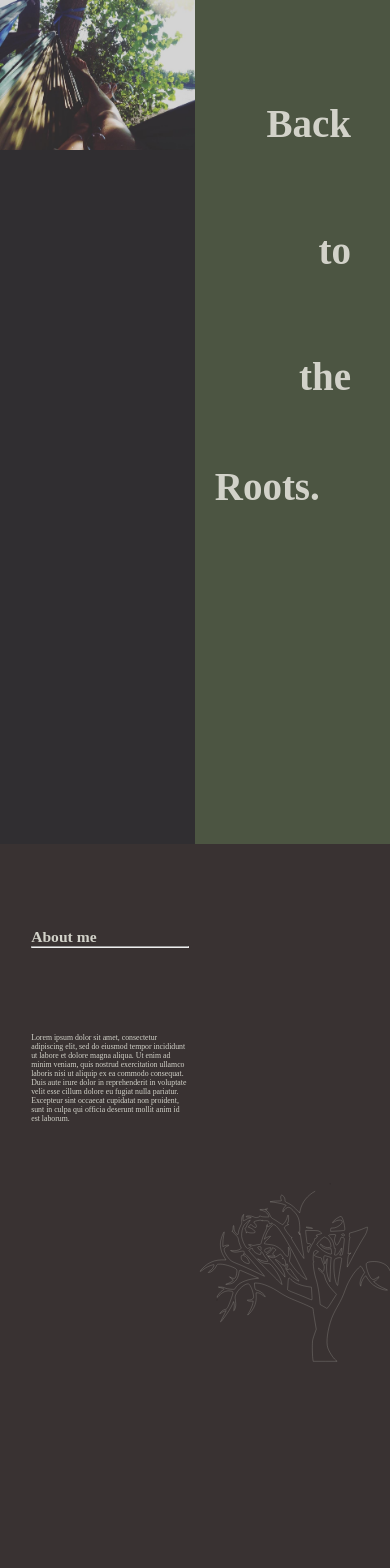
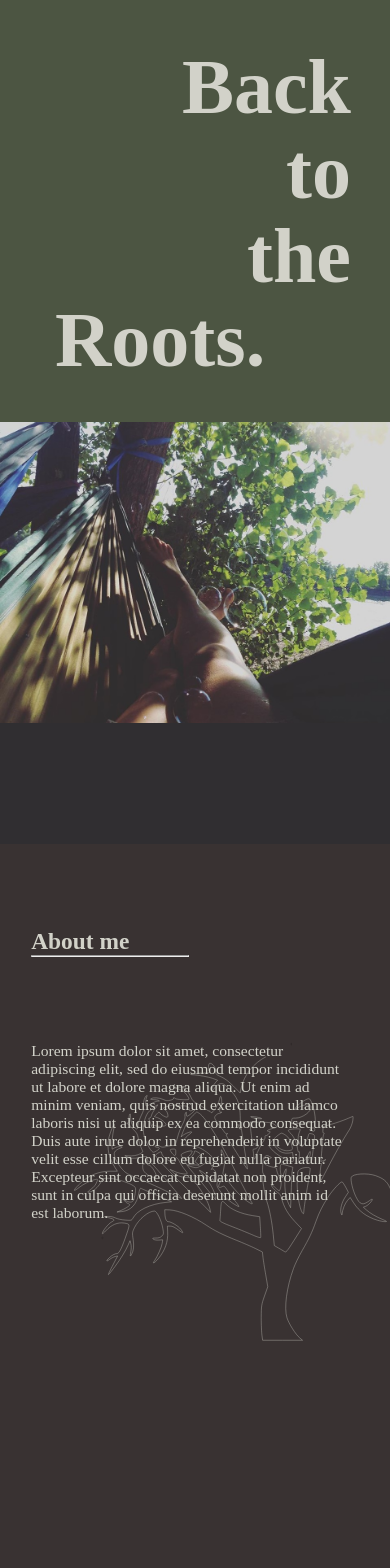
Before and after one commit to ascottishpenguin/backtotheroots, an Angular app: page / in a window 390 px wide. Shown: the top 1568 px of the page. Built offline with nearby package versions, Linux system fonts and the light colour scheme.

Commit message:
Update style for phones

```diff
--- a/src/app/app.component.html
+++ b/src/app/app.component.html
@@ -25,7 +25,7 @@
 
   </div>
 
-  <svg version="1.0" xmlns="http://www.w3.org/2000/svg" width="auto" height="auto" [style.width.pt] = "treeWidth"
+  <svg version="1.0" xmlns="http://www.w3.org/2000/svg" width="auto" height="auto" [style.width.pt] = "treeWidth" [style.height.pt] = "treeHeight"
     viewBox="0 0 470.000000 359.000000" preserveAspectRatio="xMidYMid meet" [ngClass] = "{'animate': animate}">
 
     <g transform="translate(0.000000,359.000000) scale(0.100000,-0.100000)" fill="none" stroke="black">
--- a/src/app/app.component.scss
+++ b/src/app/app.component.scss
@@ -1,6 +1,6 @@
 .header{
-    height: 100vh;
-    width: 100vw;
+    min-height: 100vh;
+    min-width: 100vw;
     display: flex;
     position: relative;
     background-color: rgb(48, 46, 49);
@@ -9,8 +9,8 @@
 
 .landing-color{
     background-color: #4C5542;
-    // max-height: 85%;
     min-width: 50%;
+
     h1 {
         // mix-blend-mode: multiply;
         letter-spacing: 0em;
@@ -21,30 +21,42 @@
         top: 12vh;
         position: absolute;
         right: 10vw;
+        opacity: 0;
+        animation: fadeIn 1s linear forwards;
+
     }
 
     #to {
             top: 27vh;
             position: absolute;
             right: 10vw;
+            opacity: 0;
+            animation: fadeIn 1s linear forwards;
+            animation-delay: 0.5s;
     }
 
     #the {
         top: 42vh;
         position: absolute;
         right: 10vw;
+        opacity: 0;
+        animation: fadeIn 1s linear forwards;
+        animation-delay: 1s;
     }
 
     #roots {
         top: 55vh;
         position: absolute;
         right: 18vw;
+        opacity: 0;
+        animation: fadeIn 1s linear forwards;
+        animation-delay: 2s;
     }
 }
 
 .landing-image {
     min-height: 100%;
-    max-width: 50%;
+    min-width: 50%;
 
     img {
         width: 100%;
@@ -70,9 +82,8 @@
 svg {
 
     position: absolute;
+    bottom: 0;
     right: 0;
-    bottom: 0;
-
     &.animate{
 
         .leaf {
@@ -141,7 +152,7 @@ svg {
         // mix-blend-mode: multiply;
         letter-spacing: 0em;
         color: #393232;
-        font-size: 4vw;
+        font-size: 3vw;
         margin-left: 8vw;
         margin-top: 10vh;
     }
@@ -182,3 +193,163 @@ svg {
       stroke-dashoffset: 0;
     }
 }
+
+@keyframes fadeIn {
+    to {
+      opacity: 100%
+    }
+}
+
+@media screen and (max-width: 600px) {
+    .header{
+        min-height: 100vh;
+        min-width: 100vw;
+        display: flex;
+        position: relative;
+        background-color: rgb(48, 46, 49);
+        flex-direction: column-reverse;
+        flex-wrap: wrap;
+
+    }
+
+    .landing-color{
+        background-color: #4C5542;
+        max-height: 50%;
+        min-width: 100%;
+        min-height: 50vh;
+
+        h1 {
+            // mix-blend-mode: multiply;
+            letter-spacing: 0em;
+            color: #D2D2C9;
+            font-size: 20vw;
+        }
+        #back{
+            top: 5vh;
+            position: absolute;
+            right: 10vw;
+        }
+
+        #to {
+                top: 15vh;
+                position: absolute;
+                right: 10vw;
+        }
+
+        #the {
+            top: 25vh;
+            position: absolute;
+            right: 10vw;
+        }
+
+        #roots {
+            top: 35vh;
+            position: absolute;
+            right: 32vw;
+        }
+    }
+
+    .landing-image {
+        max-height: 50%;
+        min-width: 100%;
+        min-height: 50vh;
+    }
+
+    .about {
+        min-height: 100vh;
+        display: flex;
+        flex-direction: column;
+        position: relative;
+        padding: 0;
+
+        h1 {
+            // mix-blend-mode: multiply;
+            letter-spacing: 0em;
+            color: #D2D2C9;
+            font-size: 6vw;
+            // margin: 4vw;
+            // margin-top: 10vh;
+        }
+
+        hr {
+
+
+
+            &.animate{
+                animation: grow 2s linear forwards;
+            }
+
+        }
+
+
+
+        .paragraphs{
+            margin-right: 8vw;
+            min-width: 80%;
+            // margin-top: 10vh;
+            // padding: 4vw;
+        }
+
+        p {
+            color: #D2D2C9;
+            font-size: 4vw;
+        }
+        svg {
+            position: absolute;
+            right: 0;
+            margin: 0;
+
+            &.animate{
+
+                .leaf {
+
+                    stroke: none;
+                    animation: appear 1s linear forwards;
+                    animation-delay: 4.5s;
+
+                    }
+                #trunk {
+                    stroke-dasharray: 42000;
+                    stroke-dashoffset: 42000;
+                    stroke: #D2D2C9;
+                    stroke-width: 4;
+                    animation: dash 5s linear forwards;
+
+                  }
+
+        }
+        }
+    }
+
+    .projects {
+        min-height: 100vh;
+        background-color: #D2D2C9;
+
+         h1 {
+            // mix-blend-mode: multiply;
+            letter-spacing: 0em;
+            color: #393232;
+            font-size: 4vw;
+            margin-left: 8vw;
+            margin-top: 10vh;
+        }
+
+        hr {
+            margin-left: 8vw;
+            width: 0;
+            color: #393232;
+
+            &.animate{
+                animation: grow 2s linear forwards;
+            }
+
+        }
+
+        p {
+            color: #393232;
+            font-size: 2vw;
+        }
+    }
+
+
+  }
--- a/src/app/app.component.ts
+++ b/src/app/app.component.ts
@@ -27,20 +27,30 @@ export class AppComponent {
   @HostListener('window:resize', ['$event'])
   onResize(event) {
     let screenWidth = window.innerWidth
-    // if (screenWidth > 1680) {
-    //   return 840
-    // }
+    if (screenWidth < 600) {
+      this.treeWidth = screenWidth
+      return this.treeWidth
+    }
     this.treeWidth = screenWidth * 0.48
     return this.treeWidth
   }
 
   firstTreeWidth() {
     let screenWidth = window.innerWidth
-    // if (screenWidth > 1680) {
-    //   return 840
-    // }
+    if (screenWidth < 600) {
+      this.treeWidth = screenWidth * 0.8
+      return this.treeWidth
+    }
     this.treeWidth = screenWidth * 0.48
     return this.treeWidth
+  }
+
+  get treeHeight() {
+    if (window.innerWidth <= 600) {
+      return window.innerHeight * 0.3
+    }
+    return window.innerHeight * 0.58
+
   }
 
   ngOnInit() {
```
